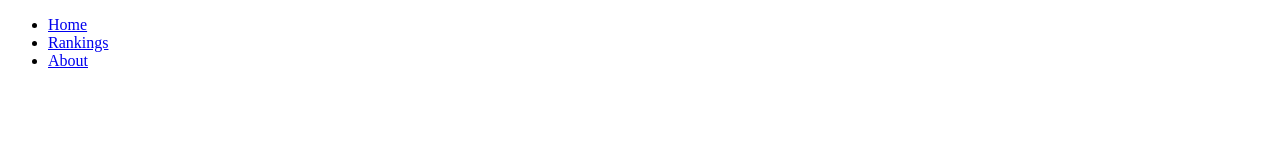
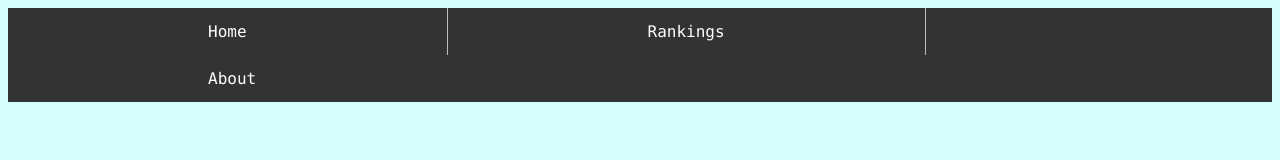
Before and after one commit to saaya-code/ISSATSo-Ranking-App, a plain HTML site: page htmlPages/about.html in a window 1280 px wide. Drawn offline with Linux system fonts and the light colour scheme; files that its build step writes are made by us from their sources; the site is published under a folder, as on GitHub Pages, so addresses that start at the root find nothing.

Commit message:
fixing bugs

```diff
--- a/htmlPages/about.html
+++ b/htmlPages/about.html
@@ -5,13 +5,13 @@
     <meta http-equiv="X-UA-Compatible" content="IE=edge">
     <meta name="viewport" content="width=device-width, initial-scale=1.0">
     <title>About</title>
-    <link rel="stylesheet" href="/front/style.css">
+    <link rel="stylesheet" href="style.css">
 </head>
 <body>
     <ul>
-        <li><a href="/front/index.html">Home</a></li>
-        <li><a href="/front/htmlPages/rankings.html">Rankings</a></li>
-        <li><a href="/front/htmlPages/about.html">About</a></li>
+        <li><a href="/index.html">Home</a></li>
+        <li><a href="/htmlPages/rankings.html">Rankings</a></li>
+        <li><a href="/htmlPages/about.html">About</a></li>
       </ul>
 </body>
 </html>
```
Also changed, not shown: htmlPages/rankings.html (+3 -3 lines), index.html (+2 -2 lines).
